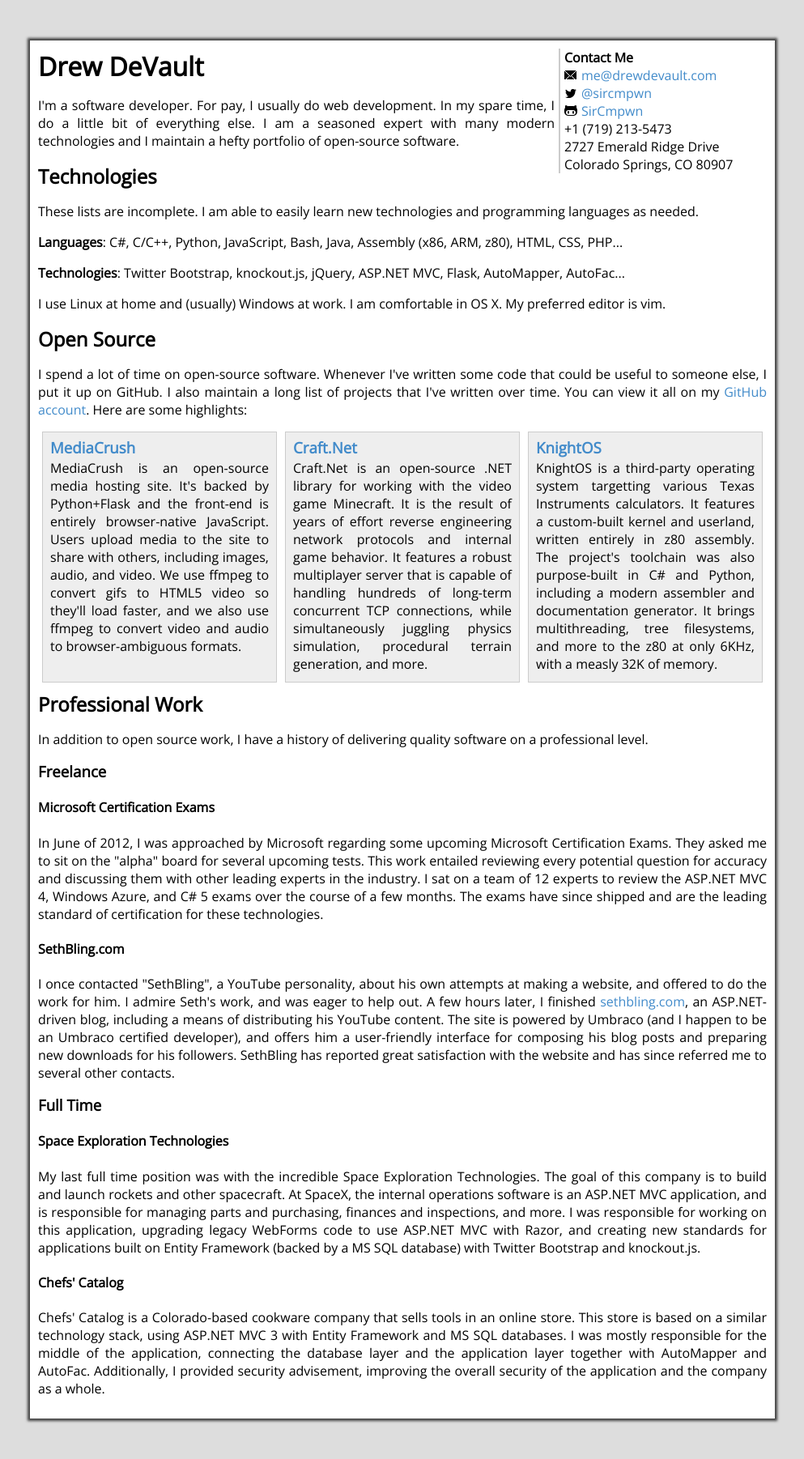
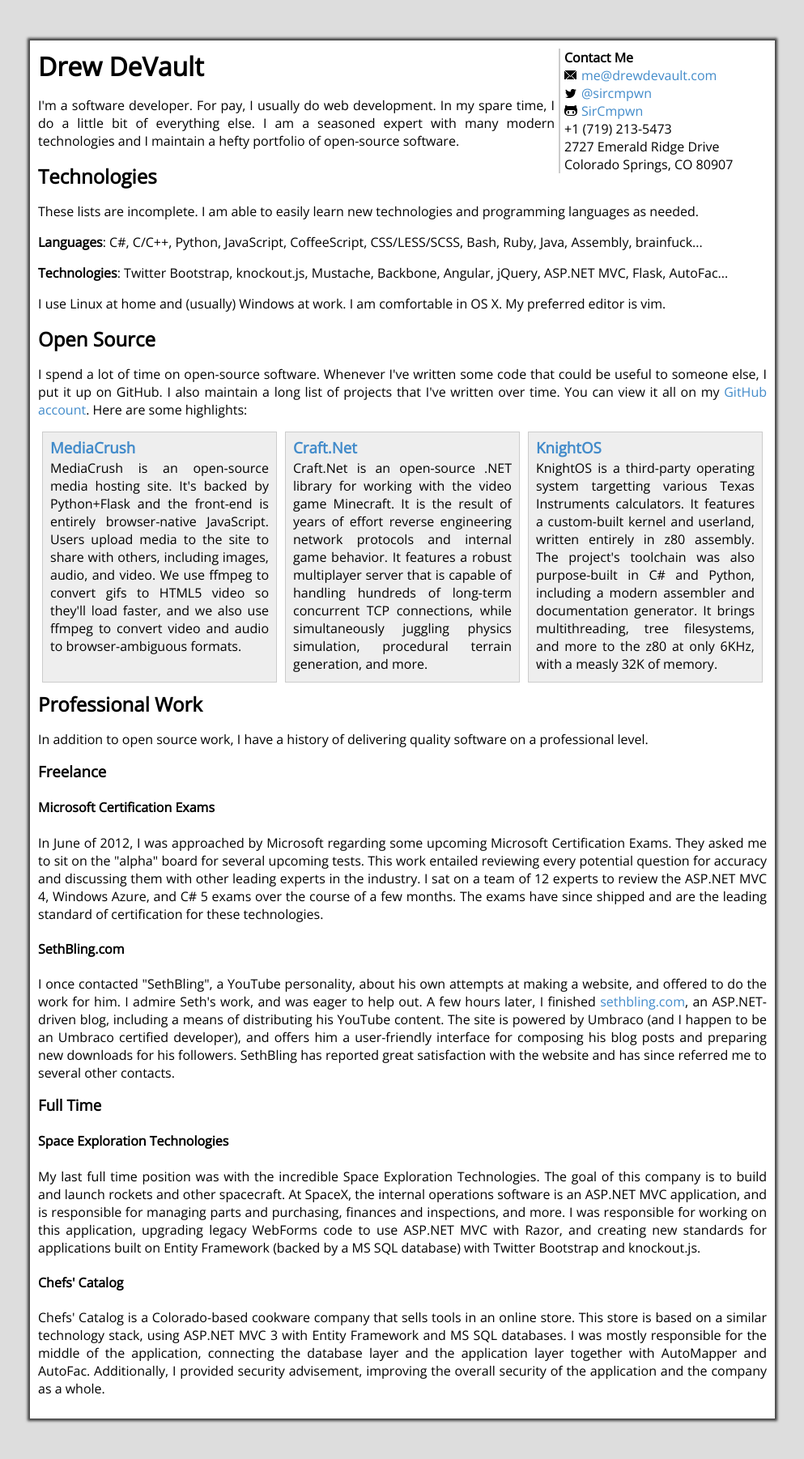
Before and after one commit to stormblog/sircmpwn.github.io, a Jekyll site: the page resume/index.html, which Jekyll copies as it is, in a window 1280 px wide. Shown: the whole page at 81% size, without its empty margins (143-1136 px from the left). Built offline with Jekyll 4.4.1, drawn with Linux system fonts in a browser that asks for light colours.

Commit message:
More buzzwords

```diff
--- a/resume/index.html
+++ b/resume/index.html
@@ -24,8 +24,8 @@
             I am a seasoned expert with many modern technologies and I maintain a hefty portfolio of open-source software.</p>
         <h2>Technologies</h2>
         <p>These lists are incomplete. I am able to easily learn new technologies and programming languages as needed.</p>
-        <p><strong>Languages</strong>: C#, C/C++, Python, JavaScript, Bash, Java, Assembly (x86, ARM, z80), HTML, CSS, PHP...</p>
-        <p><strong>Technologies</strong>: Twitter Bootstrap, knockout.js, jQuery, ASP.NET MVC, Flask, AutoMapper, AutoFac...</p>
+        <p><strong>Languages</strong>: C#, C/C++, Python, JavaScript, CoffeeScript, CSS/LESS/SCSS, Bash, Ruby, Java, Assembly, brainfuck...</p>
+        <p><strong>Technologies</strong>: Twitter Bootstrap, knockout.js, Mustache, Backbone, Angular, jQuery, ASP.NET MVC, Flask, AutoFac...</p>
         <p>I use Linux at home and (usually) Windows at work. I am comfortable in OS X. My preferred editor is vim.</p>
         <h2>Open Source</h2>
         <p>I spend a lot of time on open-source software. Whenever I've written some code that could be useful to someone else, I put it
```
